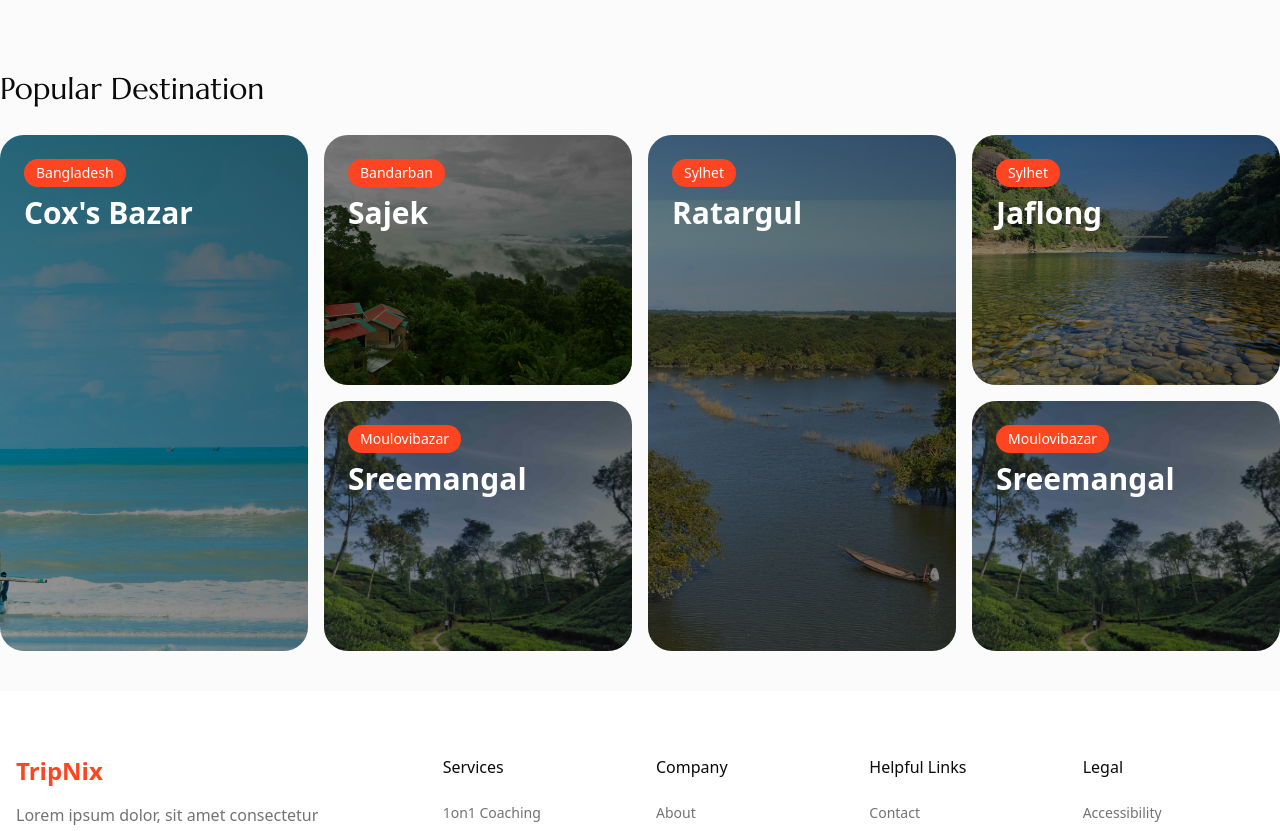
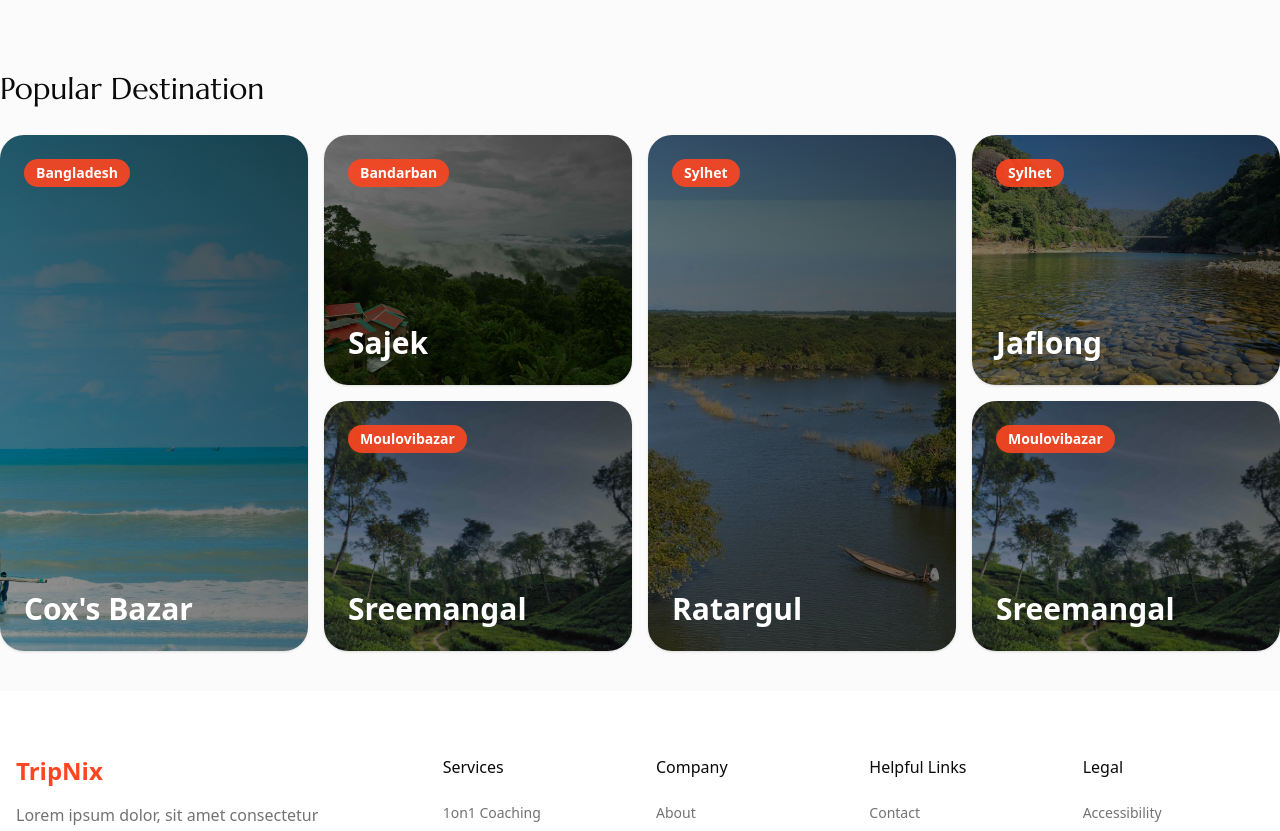
Before and after one commit to AH-Ratul/tripnix_client, a React (Vite) app: page / in a window 1280 px wide. Shown: the part 680-1511 px from the top of the page. Built offline with nearby package versions, Linux system fonts and the light colour scheme; no server answers.

Commit message:
update: image transition

```diff
--- a/src/components/modules/HomePage/popularDestination/DestinationCard.tsx
+++ b/src/components/modules/HomePage/popularDestination/DestinationCard.tsx
@@ -7,21 +7,27 @@ type TProps = {
 const DestinationCard = ({ country, place, image }: TProps) => {
   return (
     <div
-      className="relative overflow-hidden rounded-3xl p-6"
+      className="relative overflow-hidden rounded-3xl shadow-sm"
       style={{ minHeight: 250 }}
     >
       <div
-        className="absolute inset-0 transition-transform duration-300 ease-out hover:scale-110"
+        className="absolute inset-0 transition-transform duration-500 ease-out will-change-[transform] transform hover:scale-105"
         style={{
-          backgroundImage: `linear-gradient(45deg, rgba(0,0,0,0.4), rgba(0,0,0,0.6)), url(${image})`,
+          backgroundImage: `linear-gradient(45deg, rgba(0,0,0,0.4), rgba(0,0,0,0.7)), url(${image})`,
           backgroundSize: "cover",
           backgroundPosition: "center",
         }}
       ></div>
-      <p className="text-sm top-6 rounded-full px-3 py-1 font- my- absolute text-white bg-coquelicot">
-        {country}
-      </p>
-      <p className="text-3xl font-bold mt-9 absolute text-white">{place}</p>
+
+      <div className="absolute inset-0 p-6 z-10 flex flex-col justify-between">
+        <p className="text-sm rounded-full px-3 py-1 font-semibold text-white bg-coquelicot/90 w-fit">
+          {country}
+        </p>
+
+        <p className="text-3xl font-extrabold text-white leading-tight">
+          {place}
+        </p>
+      </div>
     </div>
   );
 };
```
